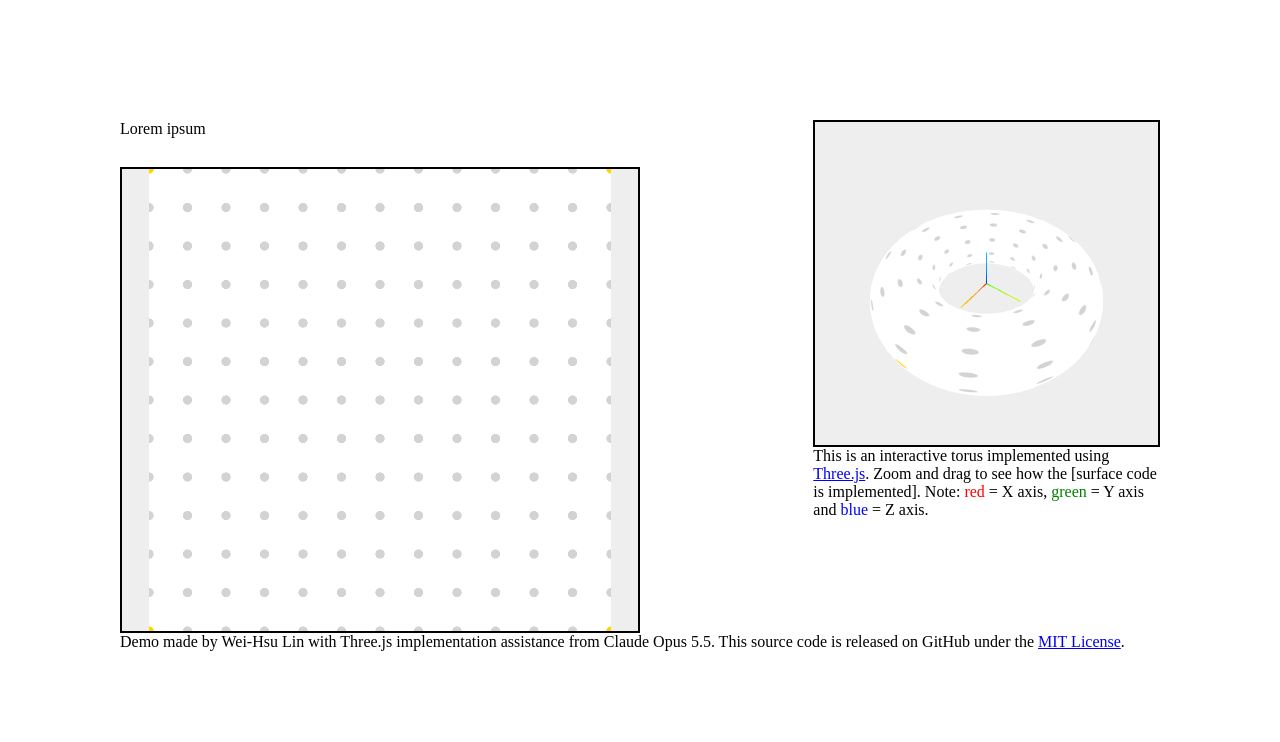
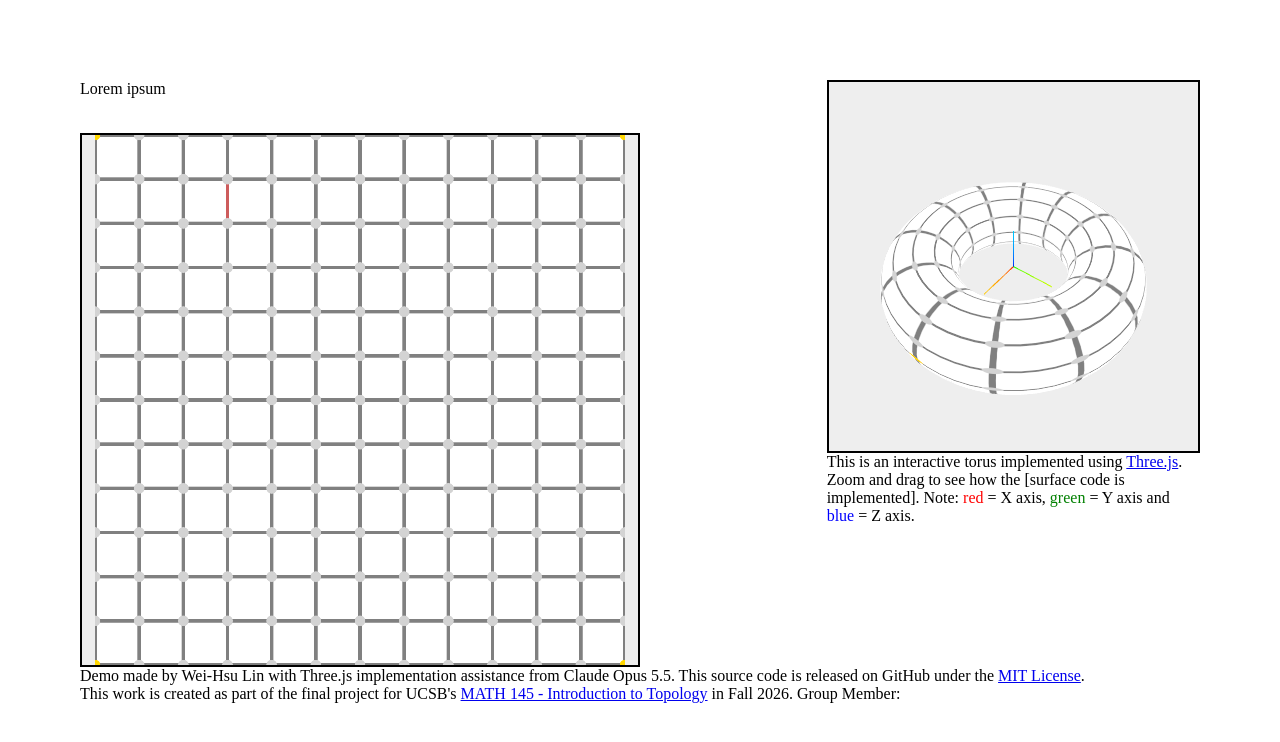
Before and after one commit to Wish-Lin/Learning-Aid, a plain HTML site: page index.html in a window 1280 px wide. Drawn offline with nearby package versions, Linux system fonts and the light colour scheme; animation ran at ten frames a second.

Commit message:
Edge drawing script complete

```diff
--- a/index.html
+++ b/index.html
@@ -99,6 +99,55 @@
         }
       }
 
+      // Draw the edges.
+      // 0 = draw gray line, 1 = draw red line (X error), 2 = draw blue line (Z error),
+      // 3 = draw green line (X+Z error). This allows me to use 1+2=3 in assignment later.
+      ctx.lineWidth = 8;
+      ctx.lineCap = "round"; // Doesn't really matter as thet get covered by the vertices
+
+      matrix1[3][3] = 1;
+
+      for (let i = 0; i < 24; i++) {
+        for (let j = 0; j < 12; j++) {
+          ctx.beginPath();
+
+          // Draw the edges, edges on the 2D boundary need extra care
+          if (i % 2) { // This is a vertical edge
+            ctx.moveTo(j*100, (i-1)*50);
+            ctx.lineTo(j*100, (i+1)*50);
+            if (j == 0) { // Left boundary, draw one more line, both only gets half of them drawn
+              ctx.moveTo(1200, (i-1)*50);
+              ctx.lineTo(1200, (i+1)*50);
+            }
+          }
+          else { // This is a horizontal edge
+            ctx.moveTo(j*100, i*50);
+            ctx.lineTo((j+1)*100, i*50);
+            if (i == 0) { // Top boundary, draw one more line, both only gets half of them drawn
+              ctx.moveTo(j*100, 1200);
+              ctx.lineTo((j+1)*100, 1200);
+            }
+          }
+
+          // Decide what color to use
+          switch (matrix1[i][j]) {
+            case 0:
+              ctx.strokeStyle = "gray";
+              break;
+            case 1:
+              ctx.strokeStyle = "indianred";
+              break;
+            case 2:
+              ctx.strokeStyle = "royalblue";
+              break;
+            case 3:
+              ctx.strokeStyle = "seagreen";
+              break;
+          }
+          ctx.stroke();
+        }
+      }
+
       // Draw the vertices.
       // 0 = draw gray dot, 1 = draw golden dot
       matrix0[0][0] = 1;
@@ -108,7 +157,7 @@
         for (let j = 0; j < 12; j++) {
           ctx.beginPath();
 
-          // Draw the dots, dots on the boundary need extra care
+          // Draw the vertices, vertices on the 2D boundary need extra care
           ctx.arc(j * 100, i * 100, dotRadius, 0, Math.PI * 2); // Every point gets one of this
           if (i == 0 && j != 0) { // Top row, draw one more point, both only gets half of them drawn
             ctx.moveTo(j * 100 + dotRadius, 1200);
@@ -132,21 +181,6 @@
           ctx.fill();
         }
       }
-
-      // ctx.strokeStyle = '#888888';
-      // ctx.lineWidth = 2;
-      // ctx.beginPath();
-      // for (let k = 0; k <= n; k++) {
-      //   const x = k * W / n, y = k * H / n;
-      //   ctx.moveTo(x, 0); ctx.lineTo(x, H);
-      //   ctx.moveTo(0, y); ctx.lineTo(W, y);
-      // }
-      // ctx.stroke();
-
-      // ctx.fillStyle = '#d33';
-      // ctx.beginPath();
-      // ctx.arc((t * 0.10) % W, (t * 0.04) % H, 12, 0, 2 * Math.PI);
-      // ctx.fill();
 
       texture.needsUpdate = true; // the sync: push the new pixels to the GPU
     }
@@ -207,6 +241,9 @@
     </div>
     <div id="footer" class="textdisplay">Demo made by Wei-Hsu Lin with Three.js implementation
     assistance from Claude Opus 5.5. This source code is released on GitHub under the <a href="https://opensource.org/license/mit">MIT License</a>.
+    <br>
+    This work is created as part of the final project for UCSB's <a href="https://catalog.ucsb.edu/courses/MATH%20145/general-aoYks">MATH 145 - Introduction to Topology</a> in Fall 2026.
+    Group Member:
   </div>
   </div>
 </body>
--- a/styles.css
+++ b/styles.css
@@ -3,7 +3,7 @@
 /* Copyright (c) 2026 Wei-Hsu Lin */
 
 :root {
-    --margin: 120px;
+    --margin: 80px;
 }
 html, body {
     margin: 0;
```
